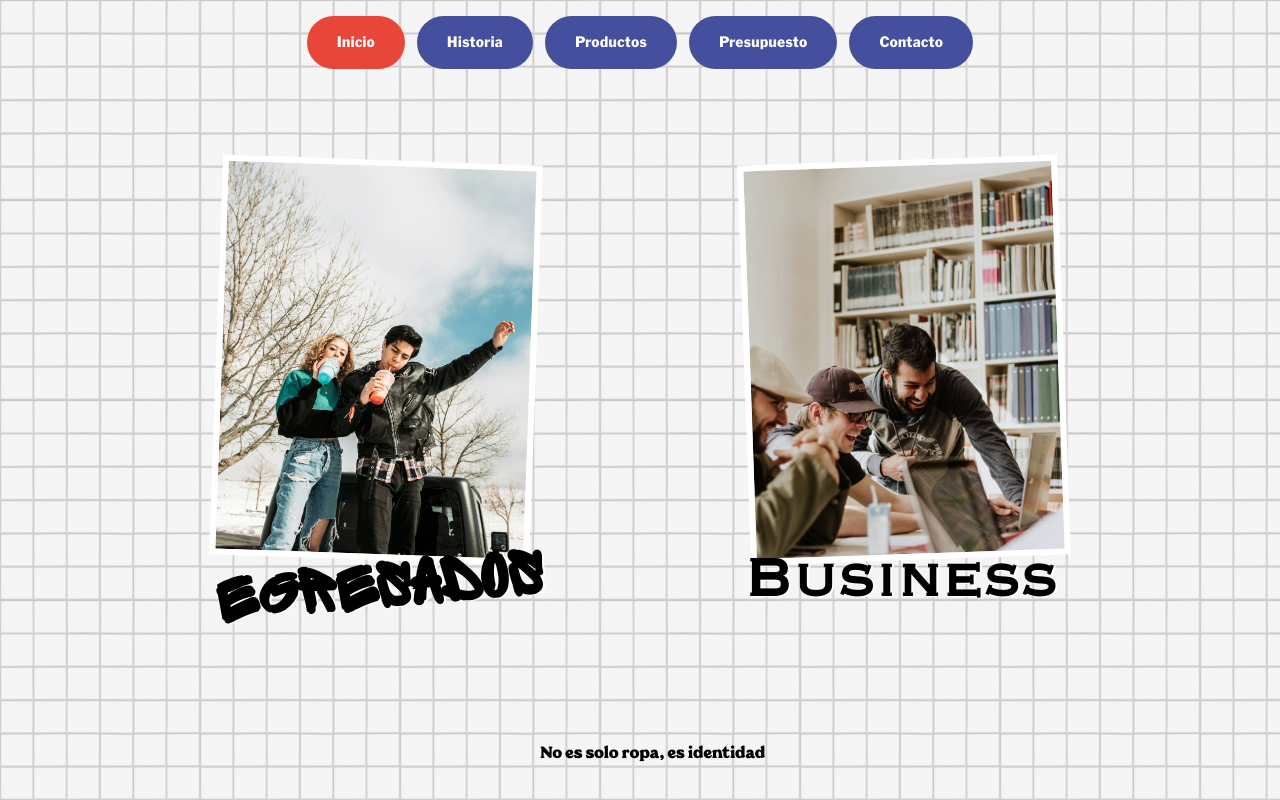
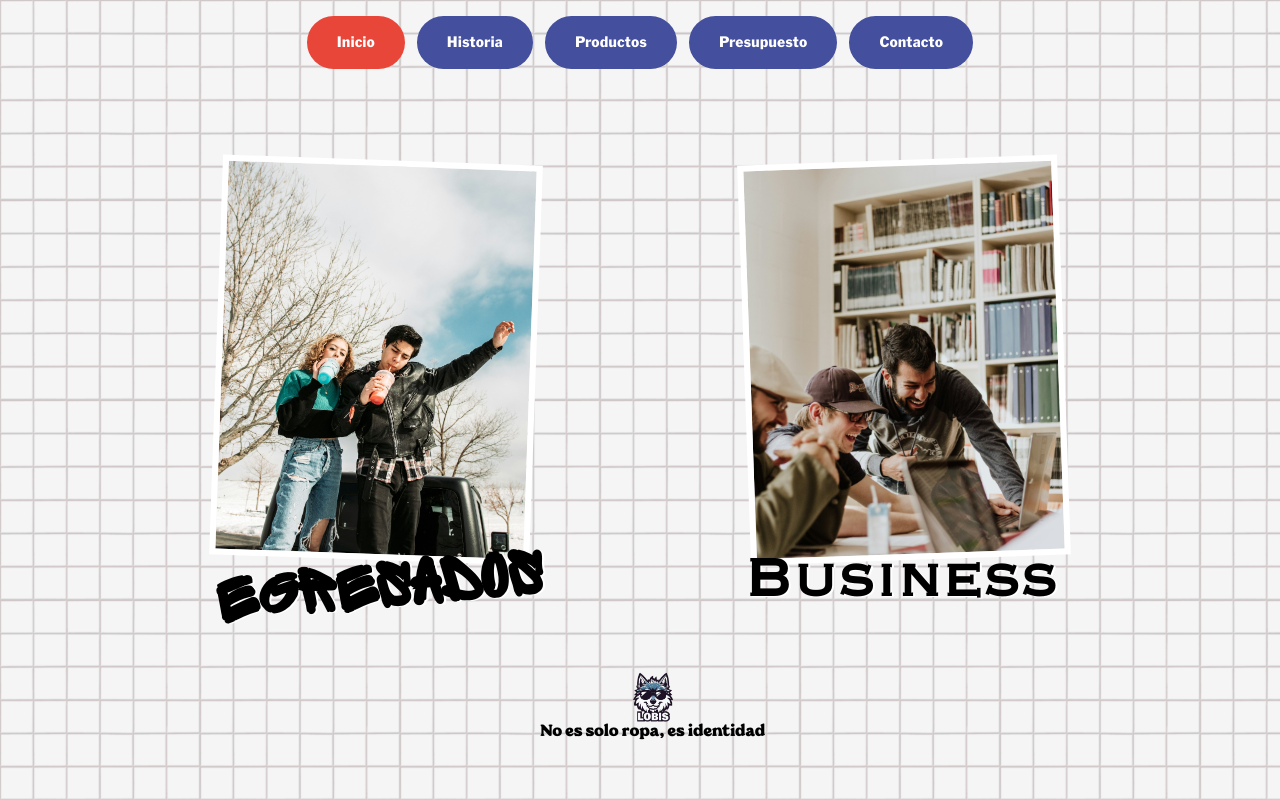
Before and after one commit to candebut/syv, a React (Create React App) app in the folder my-app/: page / in a window 1280 px wide. Built offline with nearby package versions, Linux system fonts and the light colour scheme; a web font is replaced by a local one.

Commit message:
adding logo

```diff
--- a/my-app/public/index.html
+++ b/my-app/public/index.html
@@ -2,14 +2,14 @@
 <html lang="en">
   <head>
     <meta charset="utf-8" />
-    <link rel="icon" href="%PUBLIC_URL%/Lobis_logo.png" />
+    <link rel="icon" href="%PUBLIC_URL%/logo.png" />
     <meta name="viewport" content="width=device-width, initial-scale=1" />
     <meta name="theme-color" content="#000000" />
     <meta
       name="description"
       content="Web site created using create-react-app"
     />
-    <link rel="apple-touch-icon" href="%PUBLIC_URL%/Lobis_logo.png" />
+    <link rel="apple-touch-icon" href="%PUBLIC_URL%/logo.png" />
     <!--
       manifest.json provides metadata used when your web app is installed on a
       user's mobile device or desktop. See https://developers.google.com/web/fundamentals/web-app-manifest/
--- a/my-app/src/components/Footer.js
+++ b/my-app/src/components/Footer.js
@@ -1,6 +1,7 @@
 const Footer = () => {
     return (
         <footer>
+            <img src='./logo.png' alt='logo' />
             No es solo ropa, es identidad
         </footer>
     )
--- a/my-app/src/styles.css
+++ b/my-app/src/styles.css
@@ -86,7 +86,10 @@ footer {
   align-items: center;
   position: fixed;
   left: calc(50% - 100px);
-  top: 93vh;
+  top: 84vh;
+  img {
+    width: 40px;
+  }
 }
 
 @keyframes fade-in {
```
